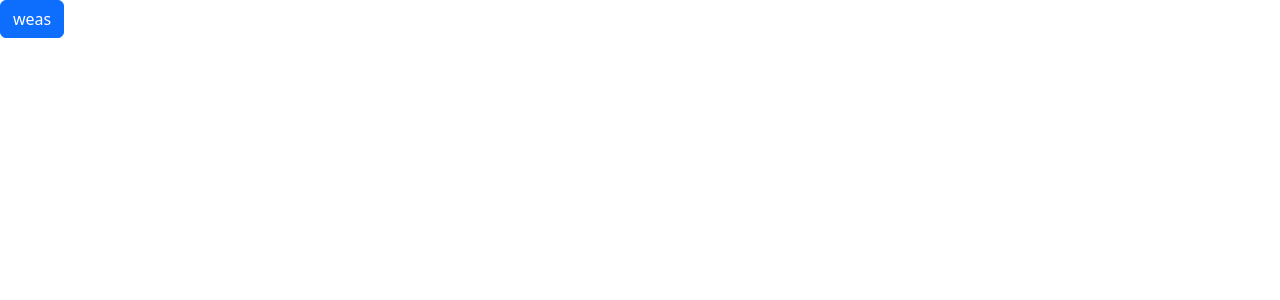
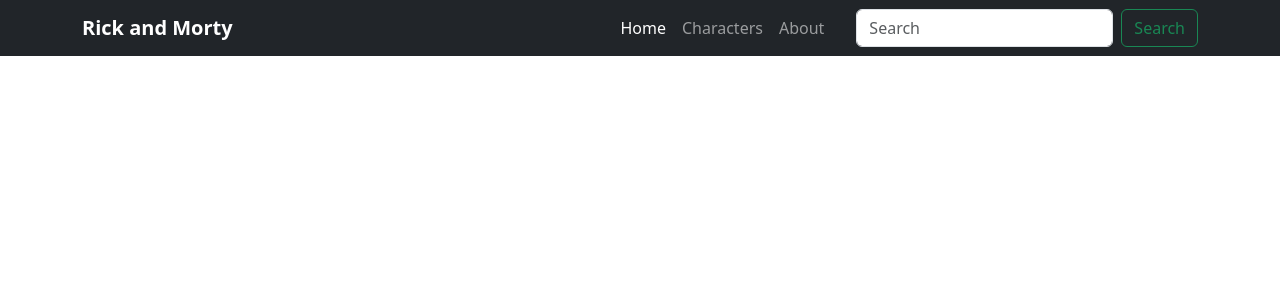
Before and after one commit to bootcamp-java-angular-t-systems/cvf-t-systems-angular-crud-43-1412, an Angular app: page / in a window 1280 px wide. Shown: the top 300 px of the page. Built offline with nearby package versions, Linux system fonts and the light colour scheme.

Commit message:
navbar finished

```diff
--- a/src/app/app.component.html
+++ b/src/app/app.component.html
@@ -1,5 +1,5 @@
-<main>
-<button class="btn btn-primary">weas</button>
-</main>
+<app-nav></app-nav>
 
-<router-outlet></router-outlet>
+<div class="container">
+  <router-outlet></router-outlet>
+</div>
--- a/src/app/app.component.ts
+++ b/src/app/app.component.ts
@@ -1,11 +1,12 @@
 import { Component } from '@angular/core';
 import { CommonModule } from '@angular/common';
 import { RouterOutlet } from '@angular/router';
+import { NavComponent } from './shared/nav/nav.component';
 
 @Component({
   selector: 'app-root',
   standalone: true,
-  imports: [CommonModule, RouterOutlet],
+  imports: [CommonModule, RouterOutlet, NavComponent],
   templateUrl: './app.component.html',
   styleUrl: './app.component.css'
 })
--- /dev/null
+++ b/src/app/shared/nav/nav.component.html
@@ -0,0 +1,27 @@
+<nav class="navbar navbar-expand-lg navbar-dark bg-dark mb-3">
+    <div class="container">
+        <a class="navbar-brand fw-bold" href="#">Rick and Morty</a>
+        <button class="navbar-toggler" type="button" data-bs-toggle="collapse" data-bs-target="#navbarSupportedContent" aria-controls="navbarSupportedContent" aria-expanded="false" aria-label="Toggle navigation">
+            <span class="navbar-toggler-icon"></span>
+        </button>
+        <div class="collapse navbar-collapse" id="navbarSupportedContent">
+
+        <ul class="navbar-nav mb-2 ms-auto me-4 mb-lg-0">
+            <li class="nav-item">
+            <a class="nav-link active" aria-current="page" href="#">Home</a>
+            </li>
+            <li class="nav-item">
+            <a class="nav-link" href="#">Characters</a>
+            </li>
+            <li class="nav-item">
+            <a class="nav-link" href="#" tabindex="-1" aria-disabled="true">About</a>
+            </li>
+        </ul>
+
+        <form class="d-flex">
+          <input class="form-control me-2" type="search" placeholder="Search" aria-label="Search">
+          <button class="btn btn-outline-success" type="submit">Search</button>
+        </form>
+      </div>
+    </div>
+  </nav>
```
Also changed, not shown: src/app/shared/nav/nav.component.ts (added, +12 -0 lines), src/app/shared/nav/nav.component.css (added), 1 other file (tests, documents, lock files or other folders).
